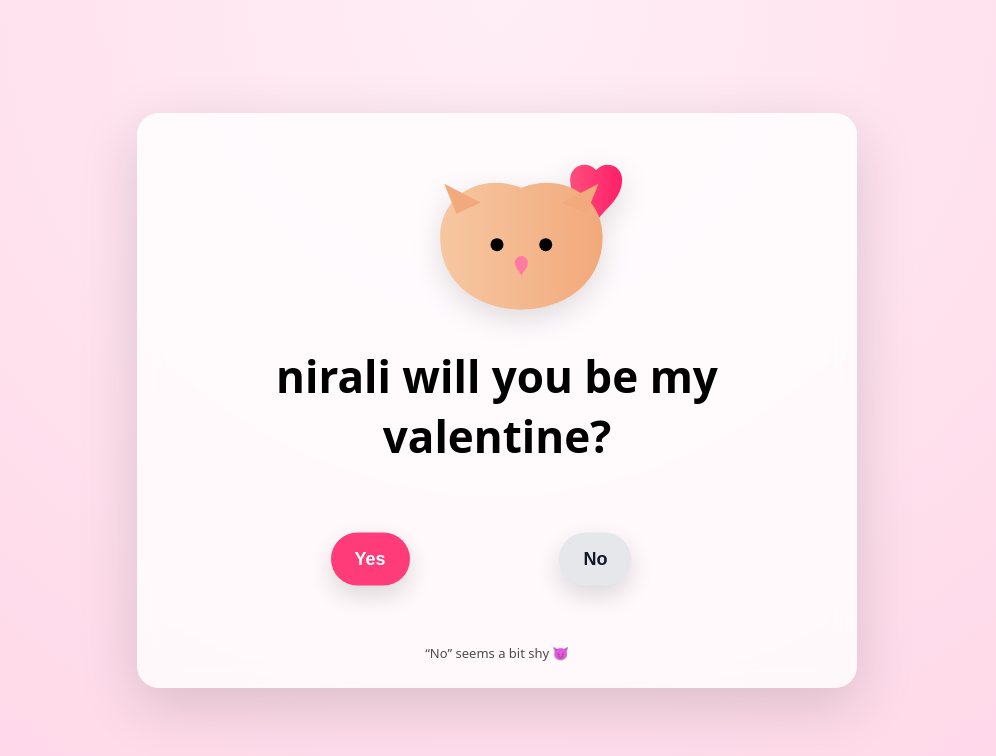
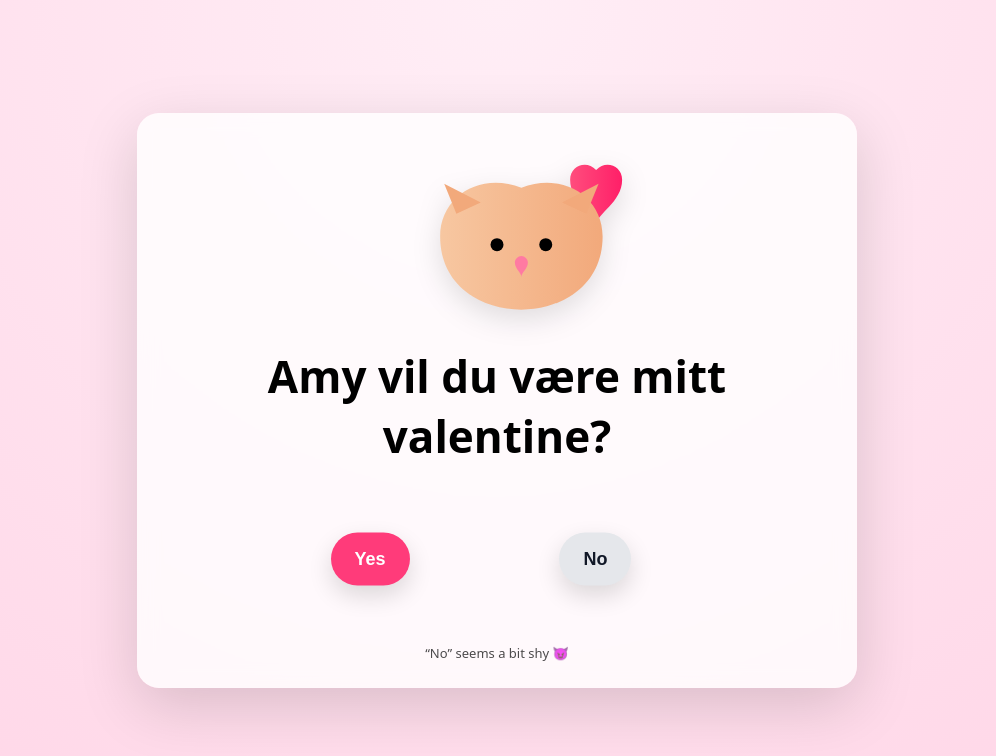
Before and after one commit to The-024/scam-pne-p-pc, a plain HTML site: page index.html in a window 1280 px wide. Shown: the whole page, without its empty margins (143-1139 px from the left). Drawn offline with nearby package versions, Linux system fonts and the light colour scheme.

Commit message:
Update index.html

```diff
--- a/index.html
+++ b/index.html
@@ -171,7 +171,7 @@
             fill="#ff7aa2"/>
     </svg>
 
-    <h1>nirali will you be my valentine?</h1>
+    <h1>Amy vil du være mitt valentine?</h1>
 
     <section class="button-zone" id="zone">
       <button id="yesBtn">Yes</button>
```
